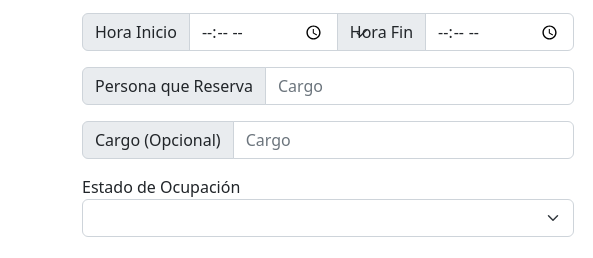
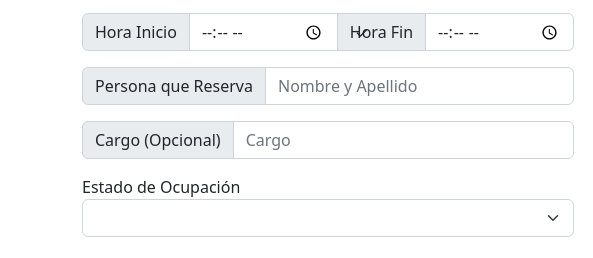
Before and after one commit to jairomassard/puestosESL, a plain HTML site: page index.html in a window 1280 px wide. Shown: the part 421-679 px from the top of the page, 0-593 px from the left. Drawn offline with nearby package versions, Linux system fonts and the light colour scheme; grey boxes are pictures that could not be loaded.

Commit message:
Update index.html

```diff
--- a/index.html
+++ b/index.html
@@ -73,7 +73,7 @@
 
                     <div class="input-group mb-3">
                         <span class="input-group-text" id="mixture">Persona que Reserva</span>
-                        <input type="text" class="form-control" name="mixture" placeholder="Cargo" required size="30"
+                        <input type="text" class="form-control" name="mixture" placeholder="Nombre y Apellido" required size="30"
                             maxlength="30" aria-label="Nombre y Apellido" aria-describedby="mixture" />
 
                     </div>
```
